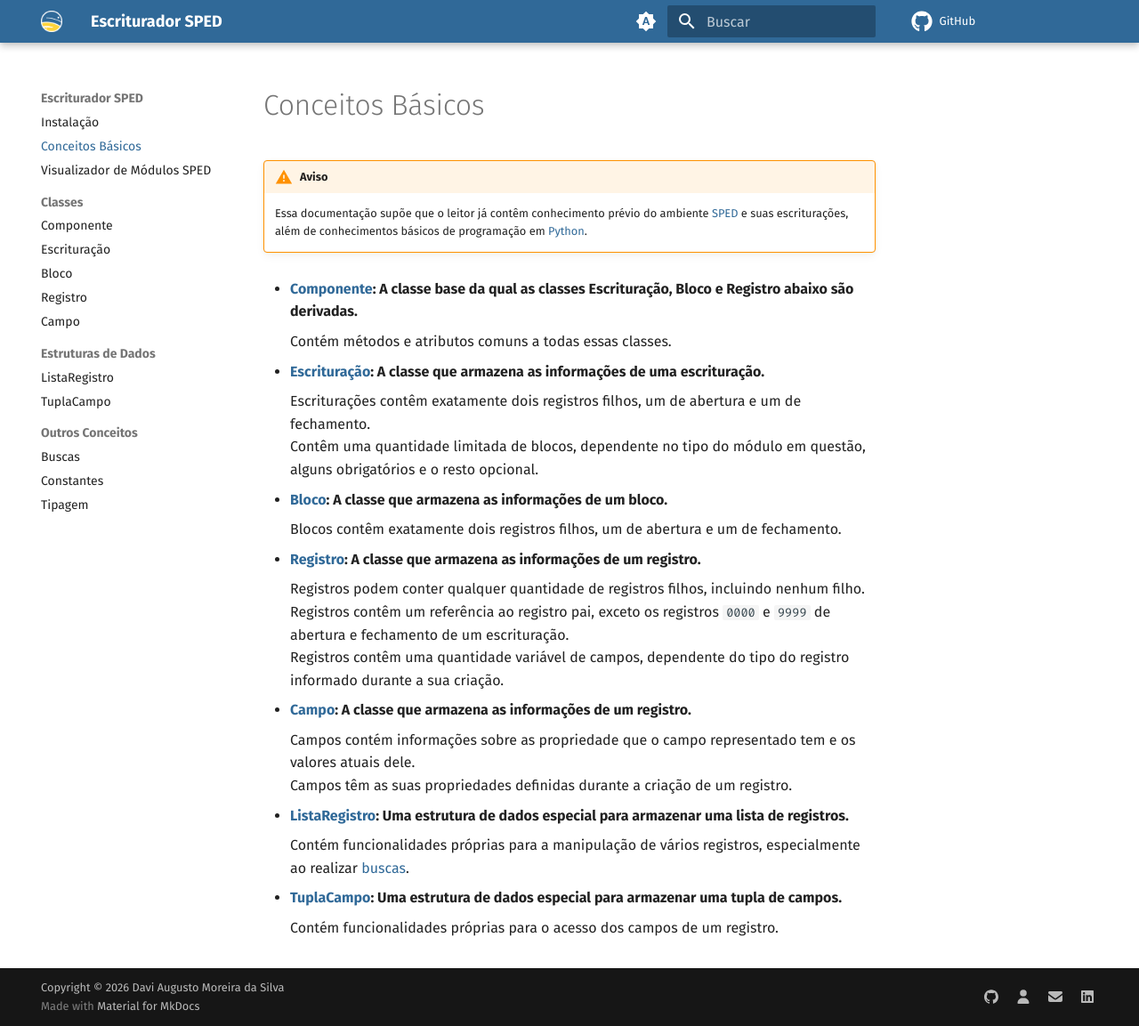
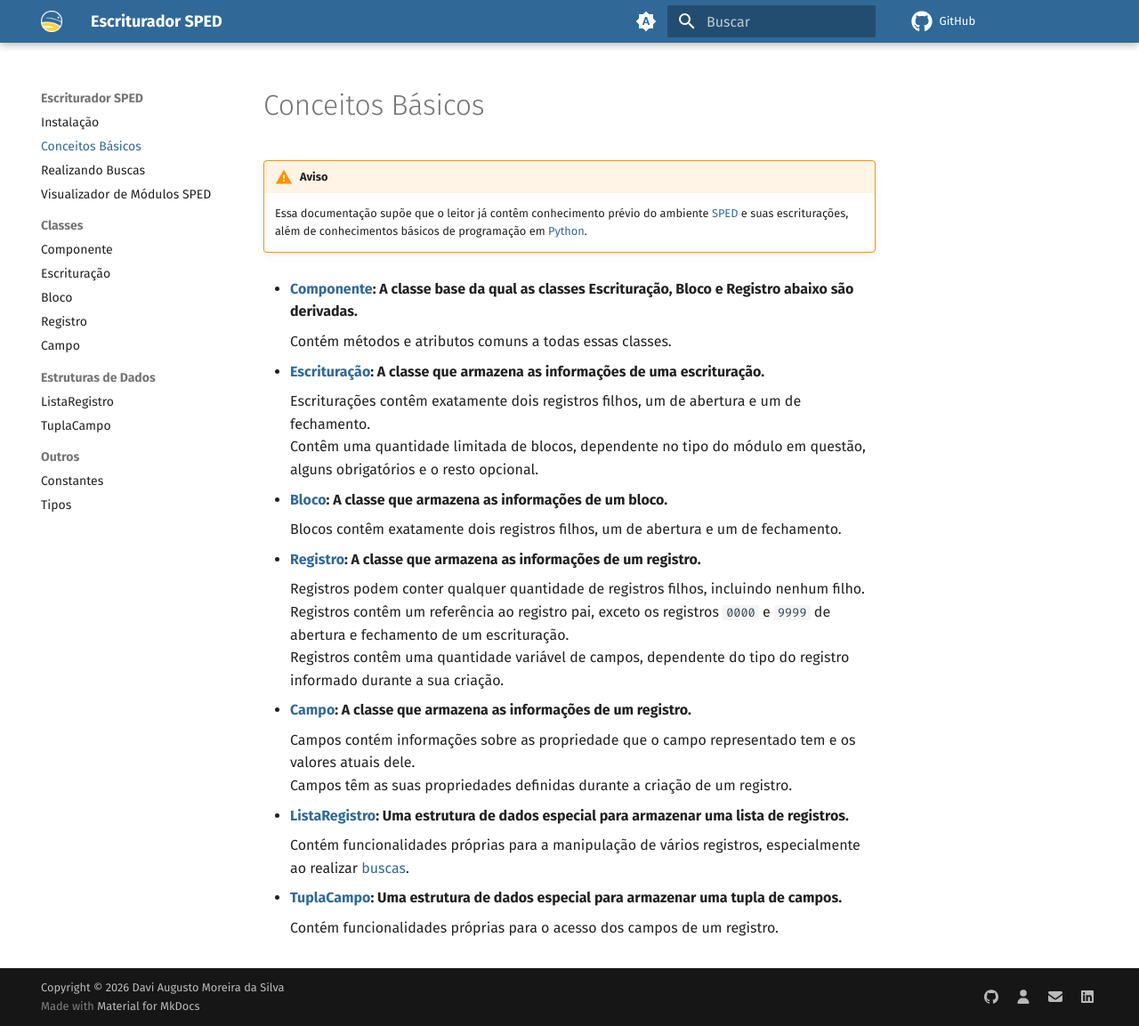
Before and after one commit to DaviAMSilva/escriturador-sped, an MkDocs documentation site: the page built from docs/conceitos-basicos.md, in a window 1280 px wide and 1153 px high. Shown: the whole window at 89% size. Built offline with MkDocs 1.6.1 and Material for MkDocs 9.7.7, drawn with Linux system fonts in a browser that asks for light colours; plug-ins that fetch from the network failed and are left out; comment, search, counter and statistics services are not loaded.

Commit message:
Reorganinado outros arquivos

```diff
--- a/docs/conceitos-basicos.md
+++ b/docs/conceitos-basicos.md
@@ -30,7 +30,7 @@
 
 - **[ListaRegistro](./estruturas-de-dados/lista-registro.md): Uma estrutura de dados especial para armazenar uma lista de registros.**
 
-    Contém funcionalidades próprias para a manipulação de vários registros, especialmente ao realizar [buscas](./buscas.md).
+    Contém funcionalidades próprias para a manipulação de vários registros, especialmente ao realizar [buscas](./realizando-buscas.md).
 
 - **[TuplaCampo](./estruturas-de-dados/tupla-campo.md): Uma estrutura de dados especial para armazenar uma tupla de campos.**
 
--- a/mkdocs.yml
+++ b/mkdocs.yml
@@ -150,6 +150,7 @@ markdown_extensions:
 nav:
   - instalacao.md
   - conceitos-basicos.md
+  - realizando-buscas.md
   - Visualizador de Módulos SPED: modulos/index.html
   - Classes:
       - classes/componente.md
@@ -160,10 +161,9 @@ nav:
   - Estruturas de Dados:
       - estruturas-de-dados/lista-registro.md
       - estruturas-de-dados/tupla-campo.md
-  - Outros Conceitos:
-      - buscas.md
-      - constantes.md
-      - tipagem.md
+  - Outros:
+      - outros/constantes.md
+      - outros/tipos.md
 
 
 extra:
```
Also changed, not shown: docs/buscas.md (deleted, +0 -1 lines), docs/outros/tipos.md (added, +1 -0 lines), docs/realizando-buscas.md (added, +1 -0 lines), docs/tipagem.md (deleted, +0 -1 lines), docs/outros/constantes.md (renamed from docs/constantes.md).
